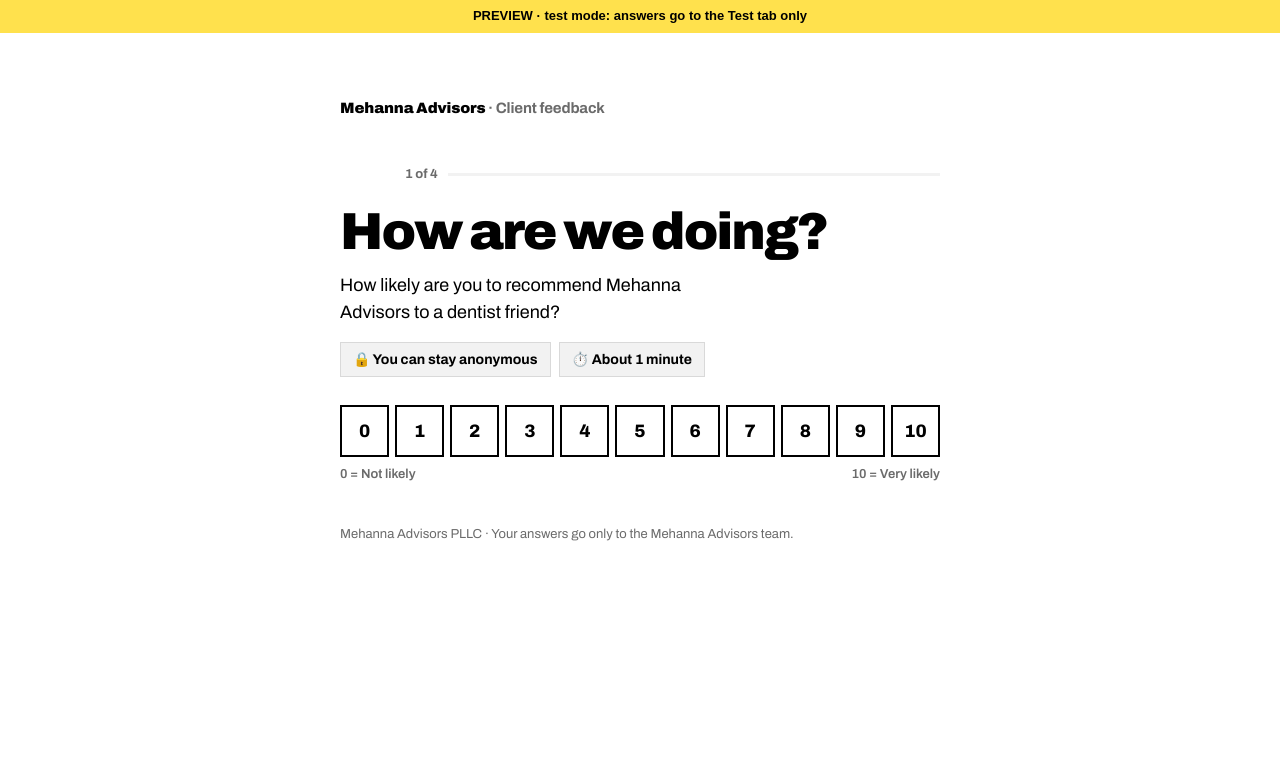
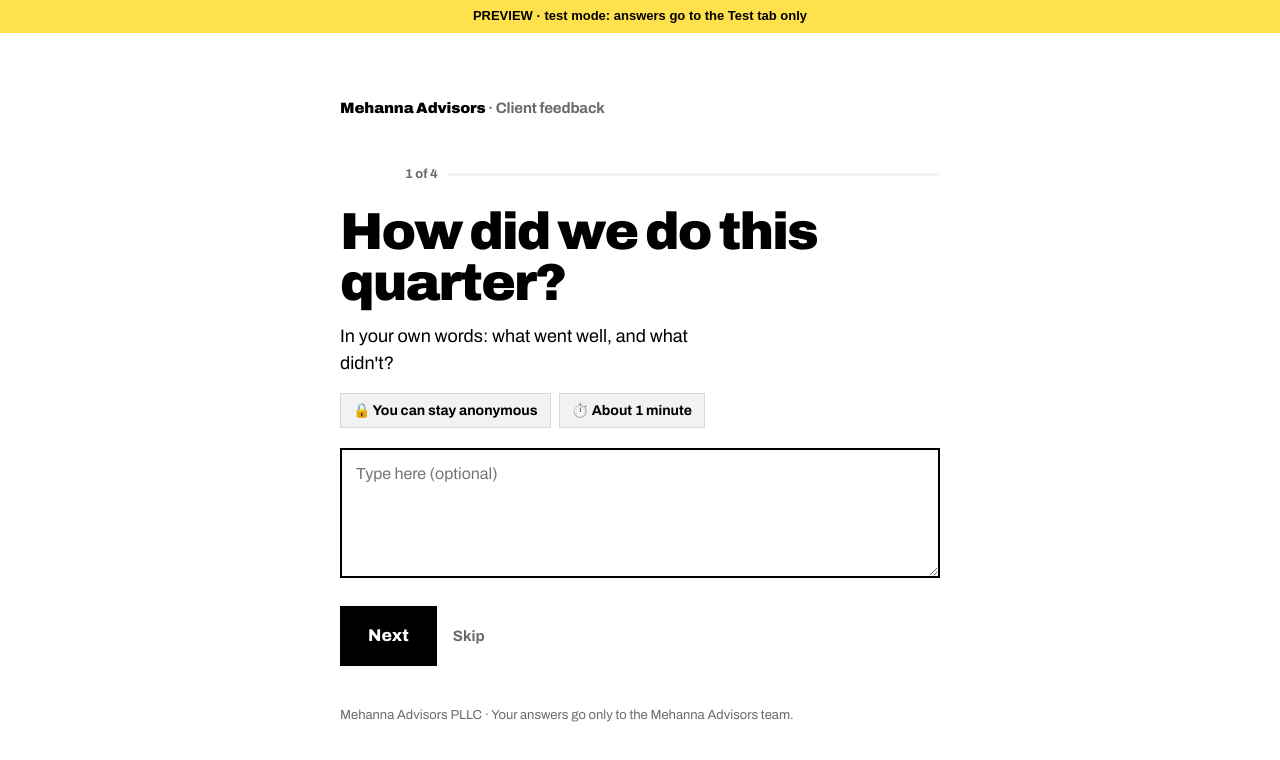
Before and after one commit to hugoaap-code/mh-client-feedback-preview-51cff6, a plain HTML site: page index.html in a window 1280 px wide. Drawn offline with Linux system fonts and the light colour scheme.

Commit message:
comment first

```diff
--- a/index.html
+++ b/index.html
@@ -73,31 +73,30 @@
     <div class="prog" id="mcfProg" aria-live="polite"><span id="mcfN"></span><div class="bar"><i id="mcfBar"></i></div></div>
   </div>
 
-  <!-- 1. Score -->
-  <section class="scr on" data-s="score">
-    <h1>How are we doing?</h1>
-    <p class="line">How likely are you to recommend Mehanna Advisors to a dentist friend?</p>
+  <!-- 1. Comment (opens the survey) -->
+  <section class="scr on" data-s="comment">
+    <h1>How did we do this quarter?</h1>
+    <p class="line">In your own words: what went well, and what didn't?</p>
     <div class="badges"><span class="badge">🔒 You can stay anonymous</span><span class="badge">⏱️ About 1 minute</span></div>
+    <textarea class="in" id="mcfComment" maxlength="3000" placeholder="Type here (optional)"></textarea>
+    <div class="acts"><button type="button" class="btn" id="mcfComNext">Next</button><button type="button" class="skip" id="mcfComSkip">Skip</button></div>
+  </section>
+
+  <!-- 2. Score -->
+  <section class="scr" data-s="score">
+    <h2 class="q">How likely are you to recommend Mehanna Advisors to a dentist friend?</h2>
     <div class="scale" id="mcfScale" role="group" aria-label="Score from 0 to 10"></div>
     <div class="ends"><span>0 = Not likely</span><span>10 = Very likely</span></div>
     <div class="ends-m"><span>0 = Not likely</span><span>10 = Very likely</span></div>
   </section>
 
-  <!-- 2. Could do better -->
+  <!-- 3. Could do better -->
   <section class="scr" data-s="improve">
     <h2 class="q">What could we do better?</h2>
     <p class="sub">Pick any that apply.</p>
     <div class="chips" id="mcfChips"></div>
     <input class="in" id="mcfOther" type="text" maxlength="300" placeholder="Tell us what" style="display:none">
     <div class="acts"><button type="button" class="btn" id="mcfImpNext" disabled>Next</button></div>
-  </section>
-
-  <!-- 3. Comment -->
-  <section class="scr" data-s="comment">
-    <h2 class="q">How did we do this quarter?</h2>
-    <p class="sub">Optional. What went well, what didn't, in your own words.</p>
-    <textarea class="in" id="mcfComment" maxlength="3000" placeholder="Type here"></textarea>
-    <div class="acts"><button type="button" class="btn" id="mcfComNext">Next</button><button type="button" class="skip" id="mcfComSkip">Skip</button></div>
   </section>
 
   <!-- 4a. Testimonial (9-10) -->
@@ -170,7 +169,7 @@
     var p = { id: id, step: String(step), website: $("mcfHp").value, test: TEST ? 1 : 0, client: CLIENT, wave: WAVE };
     if (A.score !== null) p.score = A.score;
     if (hist.indexOf("improve") >= 0 || cur === "improve") { p.improve = A.improve; p.other = A.other; }
-    if (step >= 3) p.comments = A.comments;
+    p.comments = A.comments;
     if (A.score !== null && A.score >= 9 && step >= 4) { p.testimonial = A.testimonial; p.tname = A.tname; p.publish = A.publish ? "yes" : "no"; }
     if (A.call !== null) { p.call = A.call ? "yes" : "no"; if (!CLIENT) { p.phone = A.phone; p.cname = A.cname; } }
     for (var k in (extra || {})) p[k] = extra[k];
@@ -186,7 +185,7 @@
   function save(step){ post(payload(step)).catch(function(){}); }
 
   function flow(){
-    var f = ["score", "improve", "comment"];
+    var f = ["comment", "score", "improve"];
     if (A.score !== null && A.score >= 9) f.push("testimonial");
     else if (A.score !== null && A.score <= 6) f.push("call");
     if (needIdentity()) f.push("identity");
@@ -206,7 +205,7 @@
     if (name === "thanks") { $("mcfN").textContent = ""; $("mcfBar").style.width = "100%"; $("mcfBack").classList.remove("on"); }
     else { var tot = A.score === null ? 4 : f.length; $("mcfN").textContent = (i + 1) + " of " + tot; $("mcfBar").style.width = Math.round(i / tot * 100) + "%"; $("mcfBack").classList.toggle("on", hist.length > 0); }
     var h = root.querySelector('.scr.on h1, .scr.on h2');
-    if (h && name !== "score") { h.setAttribute("tabindex", "-1"); h.focus({ preventScroll: true }); }
+    if (h && name !== "comment") { h.setAttribute("tabindex", "-1"); h.focus({ preventScroll: true }); }
     window.scrollTo({ top: Math.max(0, root.getBoundingClientRect().top + window.scrollY - 10) });
   }
   function nextAfter(name){ var f = flow(); var i = f.indexOf(name); return i >= 0 && i < f.length - 1 ? f[i + 1] : null; }
@@ -237,7 +236,7 @@
     b.addEventListener("click", function(){
       A.score = v;
       scale.querySelectorAll("button").forEach(function(x){ x.classList.toggle("sel", x === b); });
-      save(1);
+      save(2);
       setTimeout(function(){ show("improve", true); }, 250);
     });
     scale.appendChild(b);
@@ -258,11 +257,11 @@
     });
     chips.appendChild(c);
   });
-  $("mcfImpNext").addEventListener("click", function(){ A.other = A.improve.indexOf("Other") >= 0 ? $("mcfOther").value.trim() : ""; advance("improve", 2); });
+  $("mcfImpNext").addEventListener("click", function(){ A.other = A.improve.indexOf("Other") >= 0 ? $("mcfOther").value.trim() : ""; advance("improve", 3); });
 
   // 3. comment
-  $("mcfComNext").addEventListener("click", function(){ A.comments = $("mcfComment").value.trim(); advance("comment", 3); });
-  $("mcfComSkip").addEventListener("click", function(){ $("mcfComment").value = ""; A.comments = ""; advance("comment", 3); });
+  $("mcfComNext").addEventListener("click", function(){ A.comments = $("mcfComment").value.trim(); advance("comment", 1); });
+  $("mcfComSkip").addEventListener("click", function(){ $("mcfComment").value = ""; A.comments = ""; advance("comment", 1); });
 
   // 4a. testimonial
   $("mcfTNext").addEventListener("click", function(){
@@ -293,7 +292,7 @@
   // back
   $("mcfBack").addEventListener("click", function(){ if (hist.length) show(hist.pop(), false); });
 
-  show("score", false);
+  show("comment", false);
 })();
 </script>
 <!-- mh-client-feedback:end -->
```
